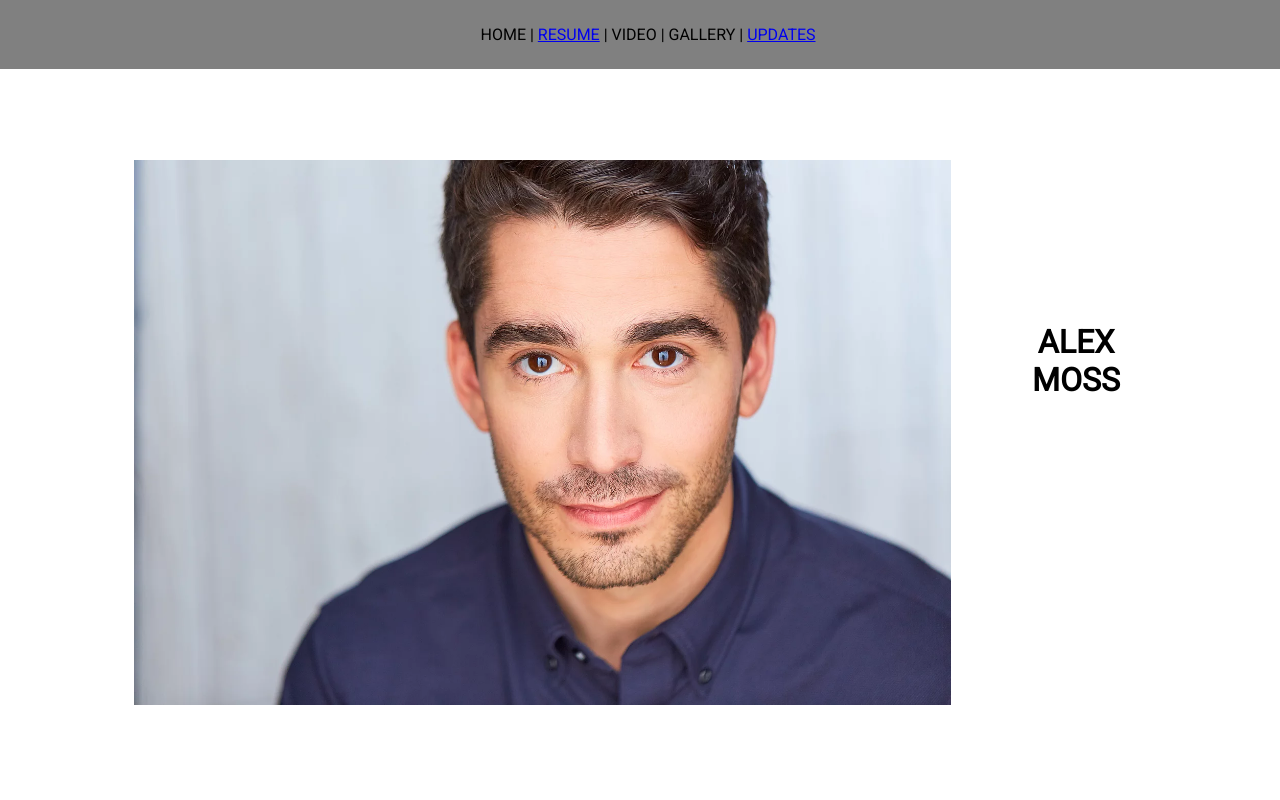
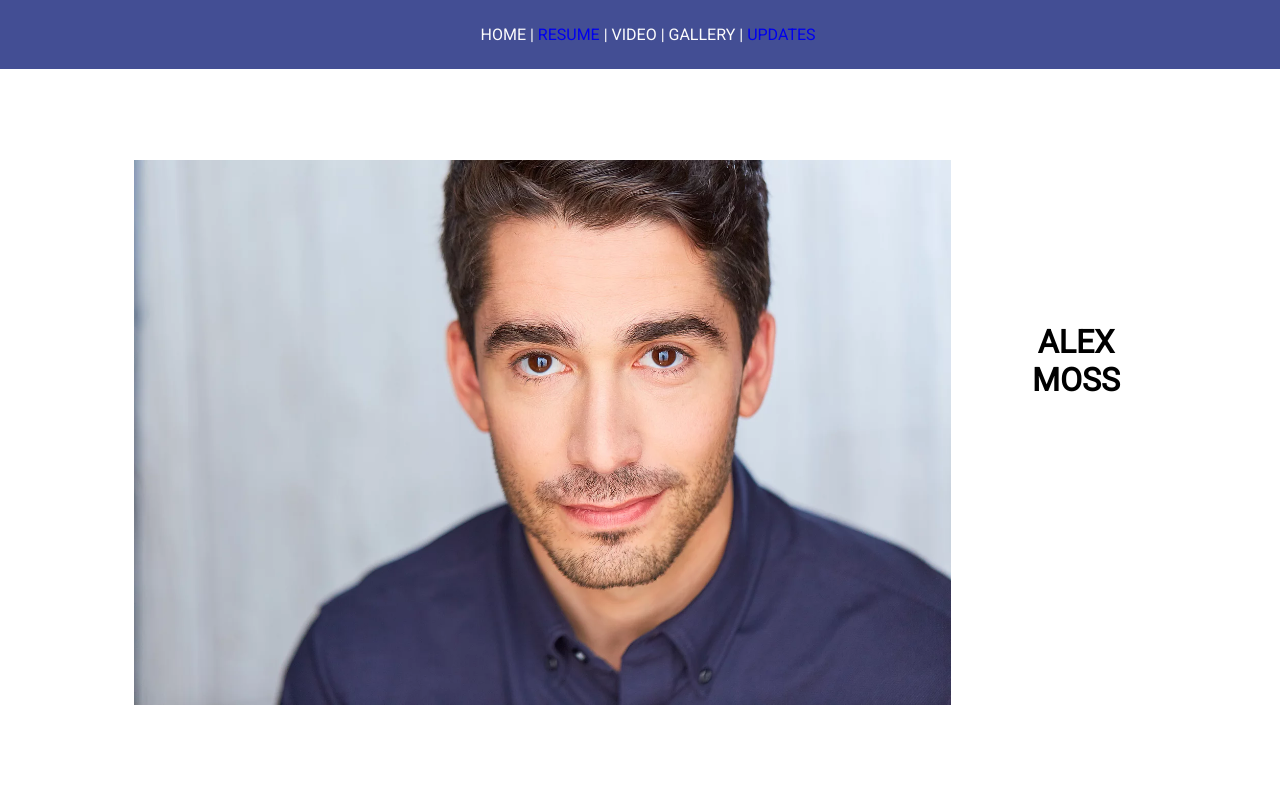
Before and after one commit to sarahdrew/alex-moss-drafts, a plain HTML site: page index.html in a window 1280 px wide. Shown: the top 800 px of the page. Drawn offline with Linux system fonts and the light colour scheme.

```diff
--- a/index.css
+++ b/index.css
@@ -1,15 +1,32 @@
+/* #4b7571; green
+#edba5f; yellow
+#434e94; blue
+#251c14; black
+#fcfcfc; white
+ */
+
 body {
   font-family: "Roboto", sans-serif;
 }
 
 nav {
-  background: grey;
+  background: #434e94;
+  color: #fcfcfc;
   position: fixed;
   width: 100%;
   padding: 25px;
   text-align: center;
   top: 0;
   margin-left: -25px;
+}
+a {
+  text-decoration: none;
+}
+nav a:visited {
+  color: #fcfcfc;
+}
+nav a:hover {
+  color: #edba5f;
 }
 
 .site-wrapper {
```
Also changed, not shown: html/blog.html (+1 -1 lines), mossgallery1.jpg (added), mossgallery10.jpg (added), mossgallery11.jpg (added), mossgallery12.jpg (added), mossgallery2.jpg (added), mossgallery3.jpg (added), mossgallery4.jpg (added), mossgallery5.jpg (added), mossgallery6.jpg (added), mossgallery7.jpg (added), mossgallery8.jpg (added), mossgallery9.jpg (added).
